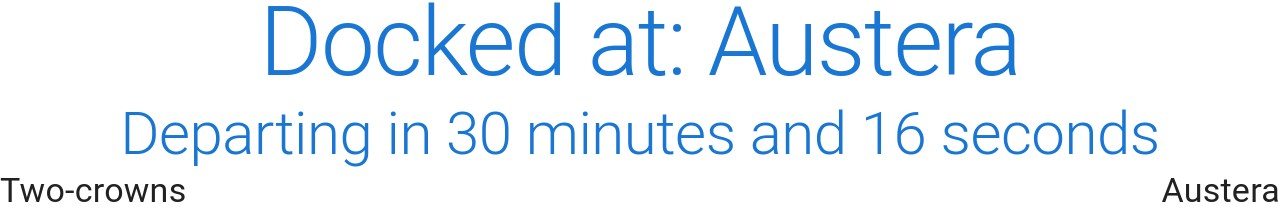
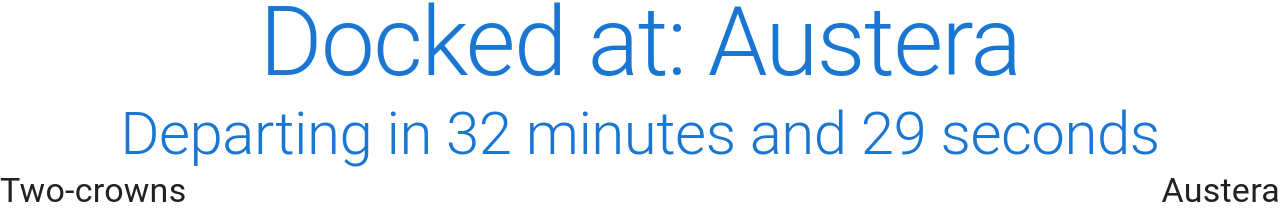
Before and after one commit to emnordi/archeship, a React (Create React App) app: page / in a window 1280 px wide. Shown: the part 206-417 px from the top of the page. Built offline with nearby package versions, Linux system fonts and the light colour scheme.

Commit message:
Reset timer after main

```diff
--- a/src/pages/MainPage.tsx
+++ b/src/pages/MainPage.tsx
@@ -15,8 +15,8 @@ const MainPage = ({ theme }: Props) => {
   //Settings to generate correct time and place
   const startingLocation: ShipLocation = ShipLocation.AUSTERA;
   const otherLocation: ShipLocation = ShipLocation.TWO_CROWNS;
-  const reportedTimeFromString = new Date('2024-03-14T16:38');
-  const reportedBuffTimer = getTimeInseconds(16, 48);
+  const reportedTimeFromString = new Date('2024-03-21T23:12');
+  const reportedBuffTimer = getTimeInseconds(1, 40);
 
   const [shipStatus, setShipStatus] = useState<ShipStatus>(ShipStatus.DOCKED);
   const [shipLocation, setShipLocation] = useState<ShipLocation>(startingLocation);
```
